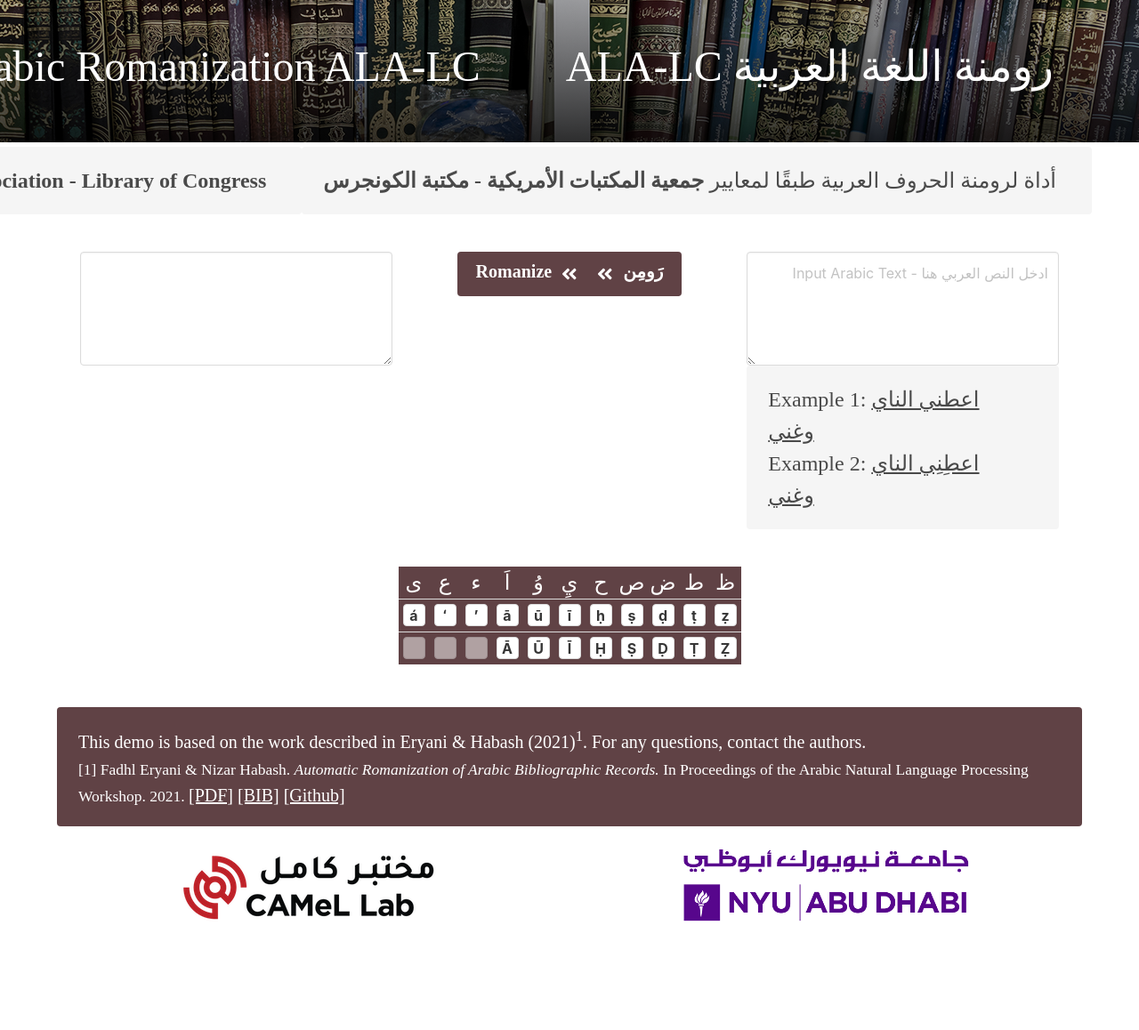
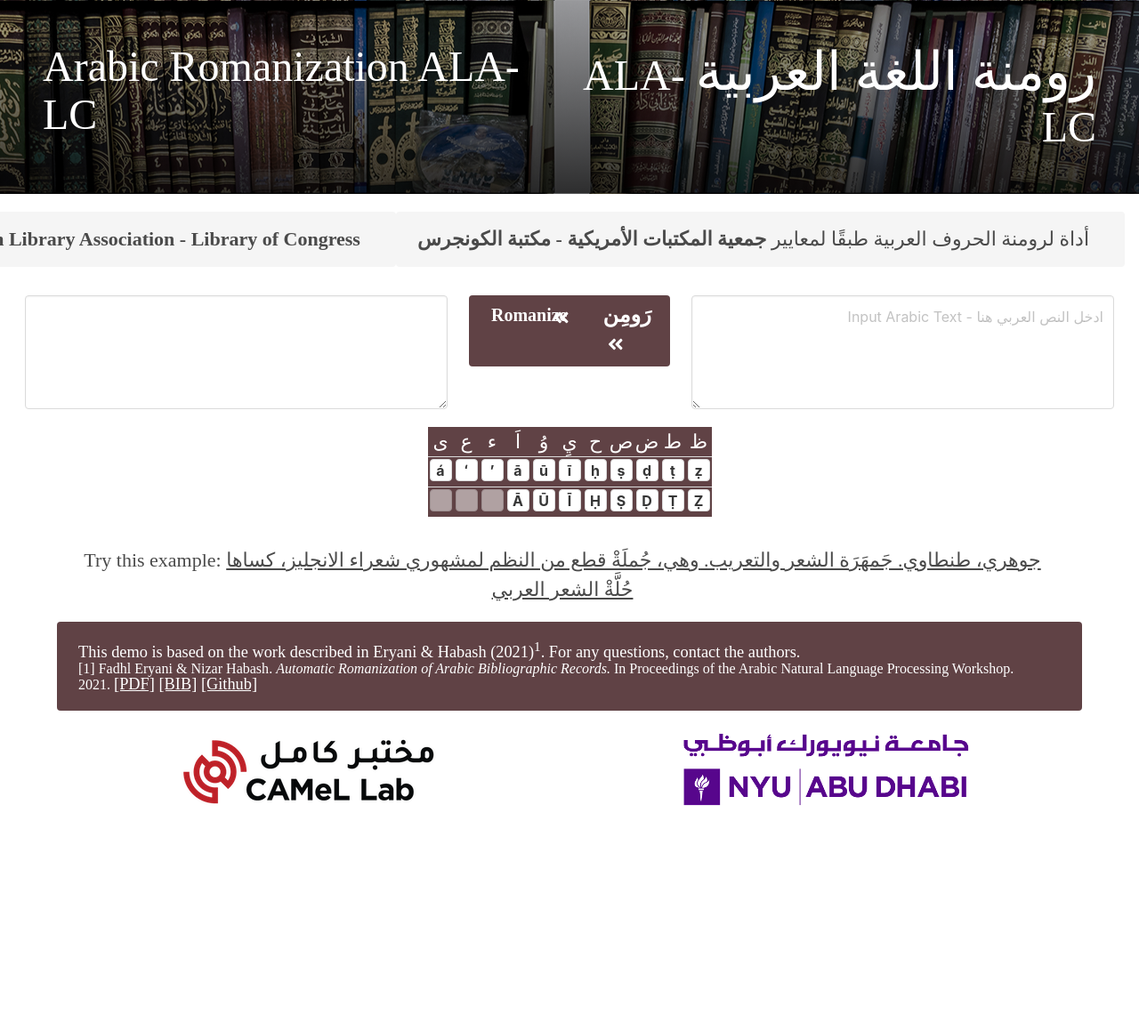
Before and after one commit to CAMeL-Lab/Arabic_ALA-LC_Romanization, a Flask app: page / in a window 1280 px wide. Shown: the whole page at 89% size. After the commit the page ends 906 px from the top, so only its background shows below. Run offline with Flask 2, Linux system fonts and the light colour scheme; parts of the project's set-up code (start-up, migrations or seed data) failed here and were passed over; some libraries are stand-ins or nearby versions; some web fonts are replaced.

Commit message:
updated layout

```diff
--- a/demo/app/static/css/style.css
+++ b/demo/app/static/css/style.css
@@ -4,11 +4,11 @@
 #title-hero {
     background: linear-gradient( rgba(0, 0, 0, 0.3), rgba(0, 0, 0, 0.8) ), url(../images/background5.jpg);
     background-position: center;
-    height: 160px;
+    /* height: 160px; */
 }
 
 #input-form {
-    margin: 30px;
+    margin: 20px 0 20px 0;
 }
 
 table {
@@ -33,14 +33,25 @@
     width: 25px;
     height: 25px;
     padding: 0;
-    margin: 5px;
+    margin: 2px;
 }
 
 body {
     font-family: Scheherazade, serif;
-    font-size: 24px;
+    font-size: 22px;
 }
 
+.mx-6 {
+    margin-left: 1rem !important;
+    margin-right: 1rem !important;
+}
+
+
+@media screen and (max-width: 768px) {
+.is-size-4-mobile {
+    font-size: 2rem!important;
+}
+}
 
 h1 {
     font-weight:500 !important;
@@ -48,12 +59,28 @@
 }
 
 #intro-text {
-    margin: 5px;
+    margin: 20px 0 0 0;
+    line-height: 1 !important;
+}
+
+.keyboard {
+    padding: 0 !important;
+}
+
+#examples {
+    background-color: white;
+}
+
+
+.ar-text {
+    font-size: 125%;
 }
 
 .footer {
     background-color: inherit;
     font-size: smaller;
+    padding: 0 1rem !important;
+    line-height: 1 !important;
 }
 
 .table, #footer, #romanize-button {
--- a/demo/app/templates/index.html
+++ b/demo/app/templates/index.html
@@ -2,7 +2,7 @@
 <html>
 	<head>
 		<meta charset="utf-8">
-		<meta name="viewport" content="width=device-width">
+		<meta name="viewport" content="width=device-width, initial-scale=1.0">
 		<title>Romanize Arabic ALA-LC</title>
 		<link rel="stylesheet" href="https://cdnjs.cloudflare.com/ajax/libs/bulma/0.9.0/css/bulma.min.css">
         <link rel="stylesheet" href="../static/css/style.css">
@@ -11,17 +11,17 @@
 	</head>
 	<body onload="pageSetup()">
     <header>
-        <section id="title-hero" class="hero is-primary">
+        <section id="title-hero" class="hero is-primary ">
             <div class="hero-body">
-                <div class="level" dir="rtl">
-                    <div class="level-item mx-6">
-                        <h1 lang="ar" class="title is-size-1-desktop">
-                            رومنة اللغة العربية ALA-LC
+                <div class="columns " dir="rtl" >
+                    <div class="column">
+                        <h1 lang="ar" class="title is-size-1-desktop is-size-4-mobile">
+                            <span class="ar-text">رومنة اللغة العربية</span> ALA-LC
                         </h1>
                     </div>
                     </h2> <br>
-                    <div class="level-item mx-6" style="text-align: left;">
-                        <h1 class="title is-size-1-desktop">
+                    <div class="column" style="text-align: left;">
+                        <h1 class="title is-size-1-desktop is-size-4-mobile">
                             Arabic Romanization ALA-LC
                         </h1>
                     </div>
@@ -55,23 +55,20 @@
         <section id="input-form" class="columns" dir="rtl">
             <div class="column">
                 <textarea class="textarea" id="input-text" name="input_field" dir="rtl" placeholder="ادخل النص العربي هنا - Input Arabic Text" required="" type="text" value=""></textarea>
-                <div class="notification is-small" dir="ltr">
-                    Example 1: <a onclick="fillExample('اعطني الناي وغني')">اعطني الناي وغني</a>
-                    <br>
-                    Example 2: <a onclick="fillExample('اعطِنِي الناي وغني')">اعطِنِي الناي وغني</a>
-                </div>
             </div>
-            <div class="column">
+            <div class="column is-one-fifth">
                 <div class="buttons is-centered">
-                    <div onclick="romanize()" type="button" id="romanize-button" class="button is-info is-medium">
-                        <span class="icon-text">
-                            <span>رَومِن</span><br>
+                    <div onclick="romanize()" type="button" id="romanize-button" class="button is-info is-medium is-centered is-fullwidth">
+                        <span class="icon-text" >
+                            <span style="font-size: 120%;">رَومِن</span>
                             <span class="icon">
+                                <i style='margin-right:2.7em;' class="fas fa-angle-double-left"></i>
+                            </span>
+                            <br>
+                            <span>Romanize</span>
+                            <span style='margin-right:1.25em;' class="icon">
                                 <i class="fas fa-angle-double-left"></i>
-                            </span><span class="icon">
-                                <i class="fas fa-angle-double-left"></i>
-                            </span><br>
-                            <span>Romanize</span><br>
+                            </span>
                       </span>
                     </div>
                 </div>
@@ -82,8 +79,8 @@
         </section>
 
         <section id="input-buttons" class="columns is-centered is-vcentered">
-            <dev class="column is-narrow">
-                <table class="table">
+            <dev class="column is-narrow keyboard">
+                <table class="table is-fullwidth">
                     <tbody>
                         <tr>
                             <td>ى</td>
@@ -128,6 +125,14 @@
                 </table>
             </dev>
         </section>
+        <div class="container">
+        <div id="examples" class="notification is-small" style="text-align: center;" dir="ltr">
+            Try this example:
+
+                <a onclick="fillExample('جوهري، طنطاوي. \n جَمهَرَة الشعر والتعريب.\n وهي، جُملَةْ قطع من النظم لمشهوري شعراء الانجليز، كساها حُلَّةْ الشعر العربي')">جوهري، طنطاوي. جَمهَرَة الشعر والتعريب. وهي، جُملَةْ قطع من النظم لمشهوري شعراء الانجليز، كساها حُلَّةْ الشعر العربي</a>
+
+        </div>
+    </div>
     </main>
     <footer class="footer">
 
```
